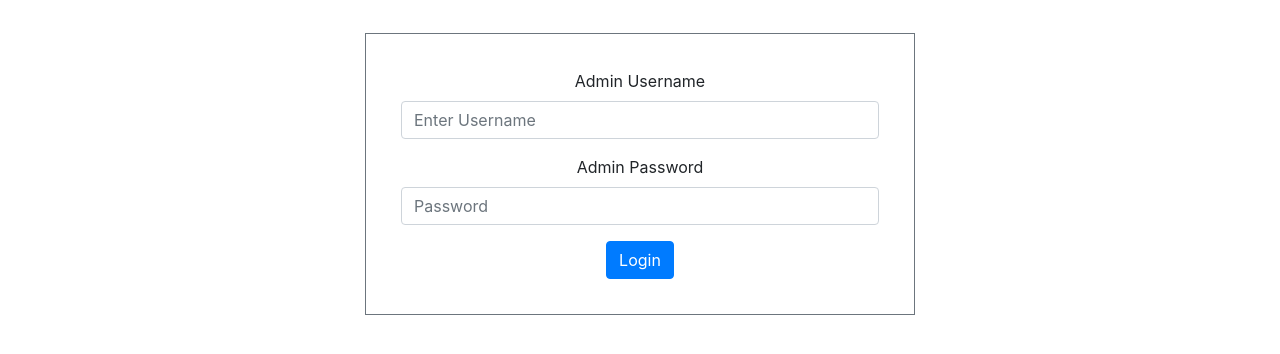
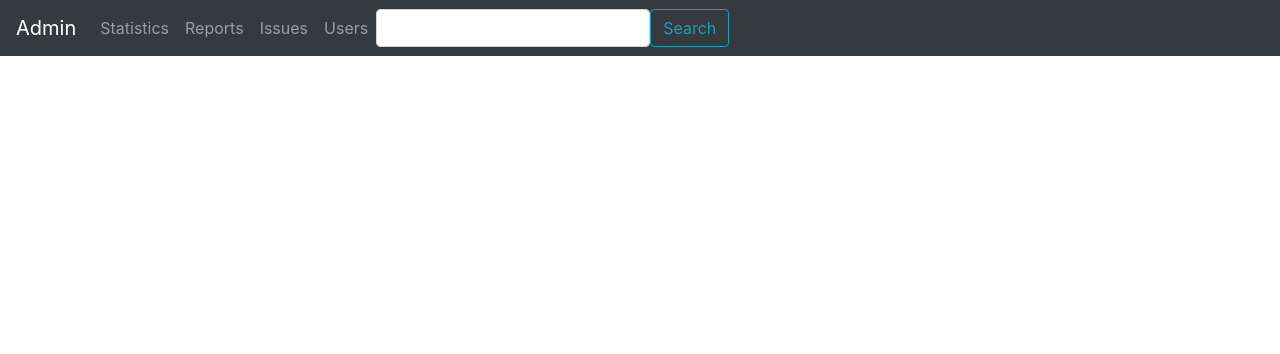
Before and after one commit to SelimAlastra/Fitness-and-Nutrition-Aggregator, a React (Create React App) app: page / in a window 1280 px wide. Shown: the top 354 px of the page. Built offline with nearby package versions, Linux system fonts and the light colour scheme.

Commit message:
enzyme installation

```diff
--- a/package.json
+++ b/package.json
@@ -39,5 +39,8 @@
       "last 1 firefox version",
       "last 1 safari version"
     ]
+  },
+  "devDependencies": {
+    "enzyme": "^3.11.0"
   }
 }
--- a/src/App.js
+++ b/src/App.js
@@ -1,4 +1,3 @@
-import logo from './logo.svg';
 import './App.css';
 import Main from './Main';
 import 'bootstrap/dist/css/bootstrap.min.css';
--- a/src/Main.js
+++ b/src/Main.js
@@ -1,12 +1,13 @@
 import { React } from "react";
 import { Switch, Route } from "react-router-dom";
 import AdminLogin from "./adminLogin";
+import AdminPage from "./adminPage";
 
 
 const Main = () => {
     return (
         <Switch>
-            <Route exact path='/' component={AdminLogin}></Route>
+            <Route exact path='/' component={AdminPage}></Route>
         </Switch>
     )
 }
--- /dev/null
+++ b/src/adminPage.js
@@ -0,0 +1,35 @@
+import { React } from "react";
+import reactDom from "react-dom";
+import { Link } from "react-router-dom";
+import { Form, Container, Button, Navbar, Nav, FormControl } from "react-bootstrap";
+
+// This is the navigation bar that will be used for the admin's page
+const NavigationBar = () => (
+    <Navbar bg="dark" variant="dark">
+         <Navbar.Collapse id="basic-navbar-nav">
+        <Navbar.Brand>Admin</Navbar.Brand>
+        <Nav>
+            <Nav.Link>Statistics</Nav.Link>
+            <Nav.Link>Reports</Nav.Link>
+            <Nav.Link>Issues</Nav.Link>
+            <Nav.Link>Users</Nav.Link>
+        </Nav>
+        <Navbar.Toggle />
+        <Form inline>
+            <FormControl type="text" placeholder="" />
+            <Button variant="outline-info">Search</Button>
+        </Form>
+        </Navbar.Collapse>
+    </Navbar>
+);
+
+const style = {
+    margin: "33px auto 36px",
+    padding: "35px",
+};
+
+const AdminPage = () => (
+    <NavigationBar />
+);
+
+export default AdminPage;
```
Also changed, not shown: 1 other file (tests, documents, lock files or other folders).
